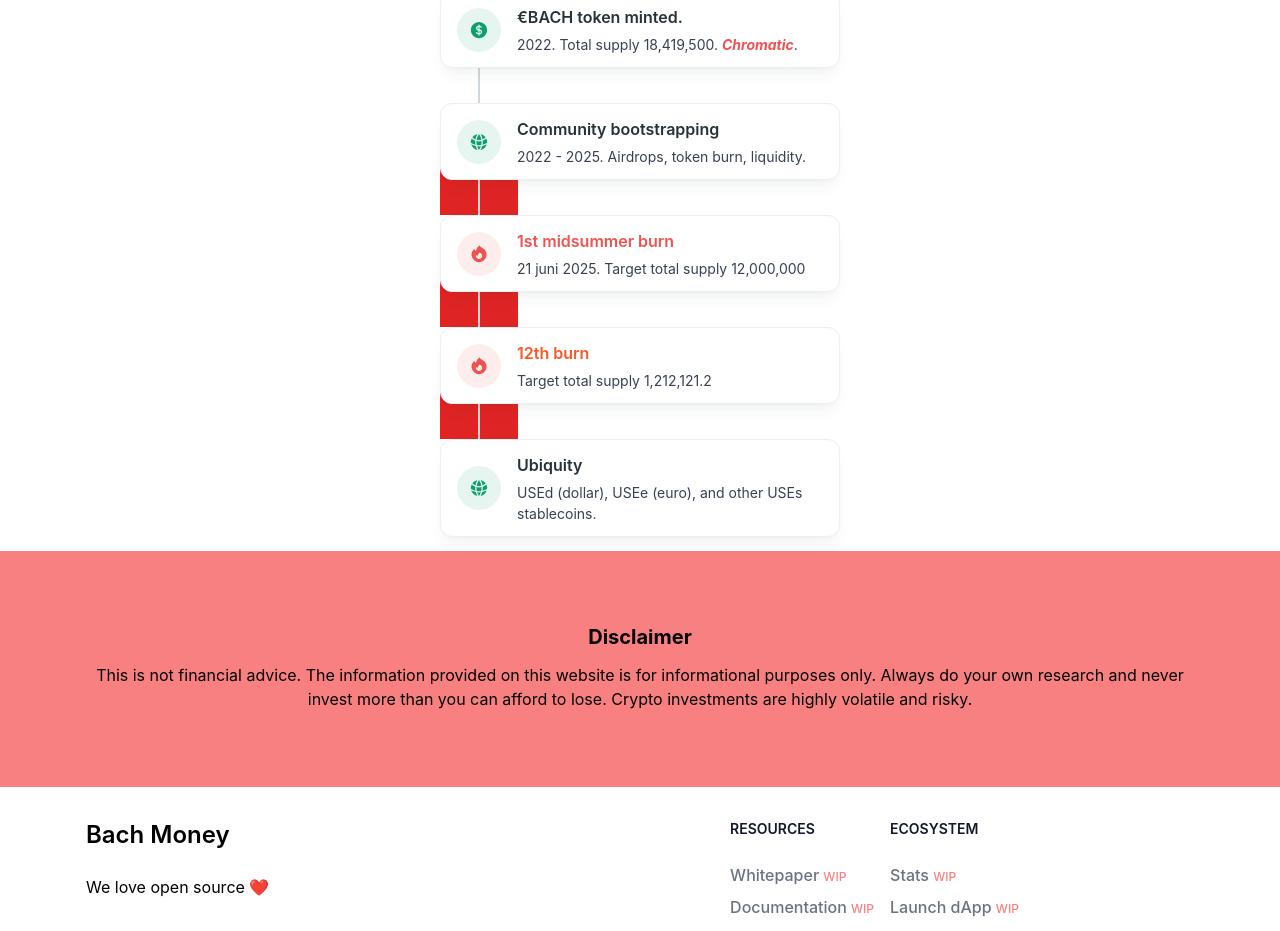
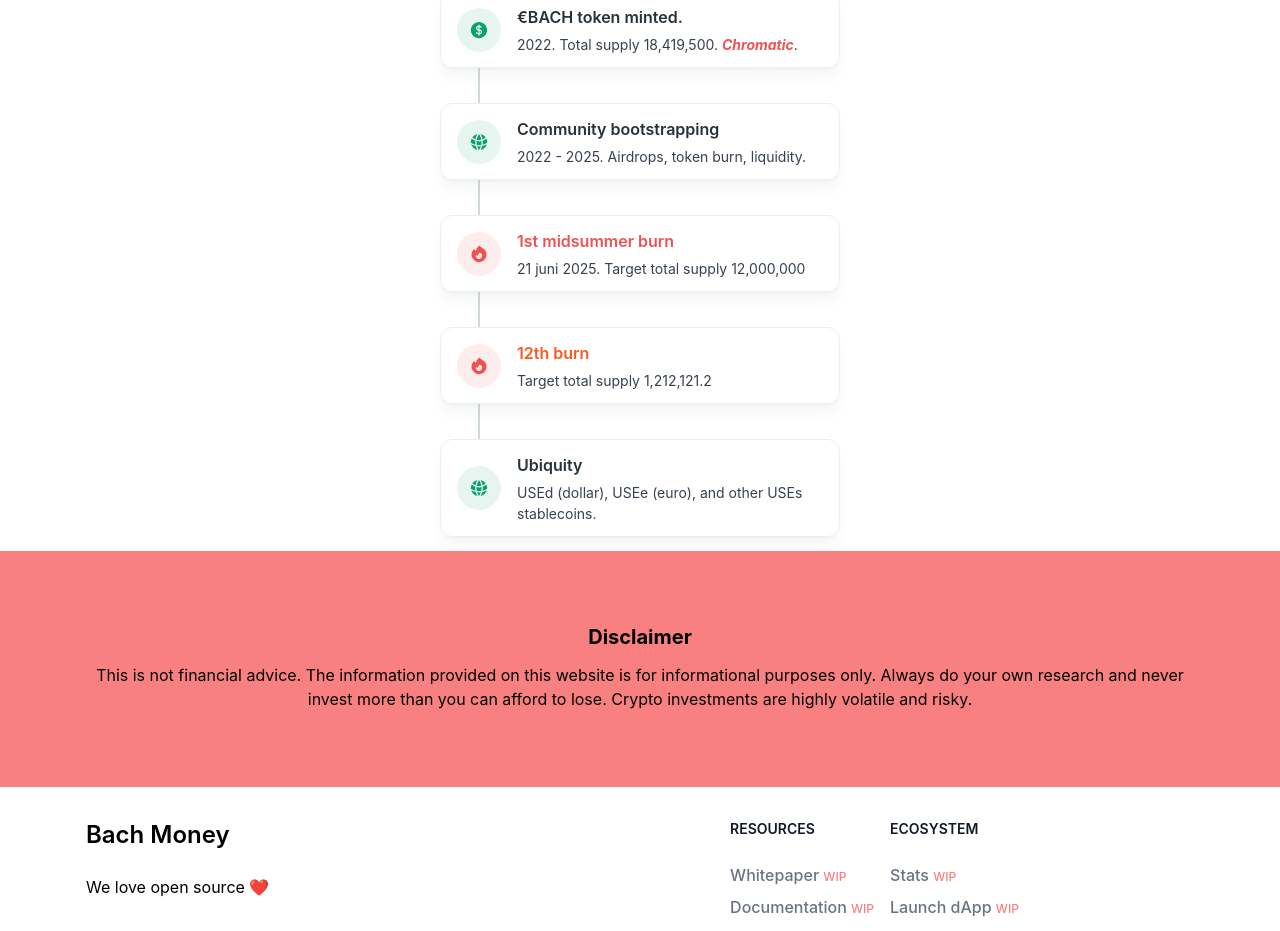
Before and after one commit to TheStableFoundation/bach-money, a Next.js app: page / in a window 1280 px wide. Shown: the part 1085-2016 px from the top of the page. Built offline with nearby package versions, Linux system fonts and the light colour scheme.

Commit message:
Update Timeline.tsx

```diff
--- a/components/Timeline.tsx
+++ b/components/Timeline.tsx
@@ -104,7 +104,7 @@ export default function TimelineView() {
           </TimelineHeader>
         </TimelineItem>
         <TimelineItem className="h-28">
-          <TimelineConnector className="!w-[78px] bg-red-600" />
+          <TimelineConnector className="!w-[78px]" />
           <TimelineHeader className="border-blue-gray-50 shadow-blue-gray-900/5 relative rounded-xl border bg-white py-3 pr-8 pl-4 shadow-lg">
             <TimelineIcon className="p-3" variant="ghost" color="green">
               <GlobeAltIcon className="h-5 w-5" />
@@ -120,7 +120,7 @@ export default function TimelineView() {
           </TimelineHeader>
         </TimelineItem>
         <TimelineItem className="h-28">
-          <TimelineConnector className="!w-[78px] bg-red-600" />
+          <TimelineConnector className="!w-[78px]" />
           <TimelineHeader className="border-blue-gray-50 shadow-blue-gray-900/5 relative rounded-xl border bg-white py-3 pr-8 pl-4 shadow-lg">
             <TimelineIcon className="p-3" variant="ghost" color="red">
               <FireIcon className="h-5 w-5" />
@@ -136,7 +136,7 @@ export default function TimelineView() {
           </TimelineHeader>
         </TimelineItem>
         <TimelineItem className="h-28">
-          <TimelineConnector className="!w-[78px] bg-red-600" />
+          <TimelineConnector className="!w-[78px]" />
           <TimelineHeader className="border-blue-gray-50 shadow-blue-gray-900/5 relative rounded-xl border bg-white py-3 pr-8 pl-4 shadow-lg">
             <TimelineIcon className="p-3" variant="ghost" color="red">
               <FireIcon className="h-5 w-5" />
```
